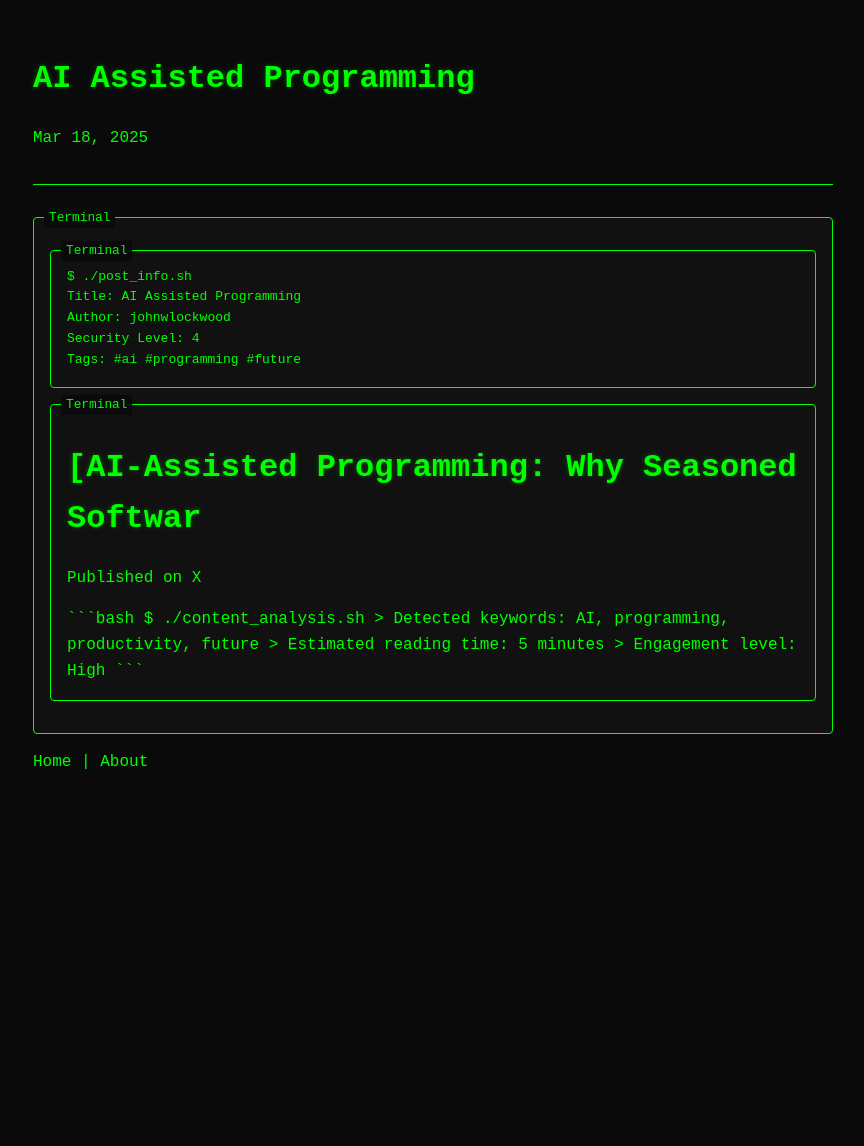
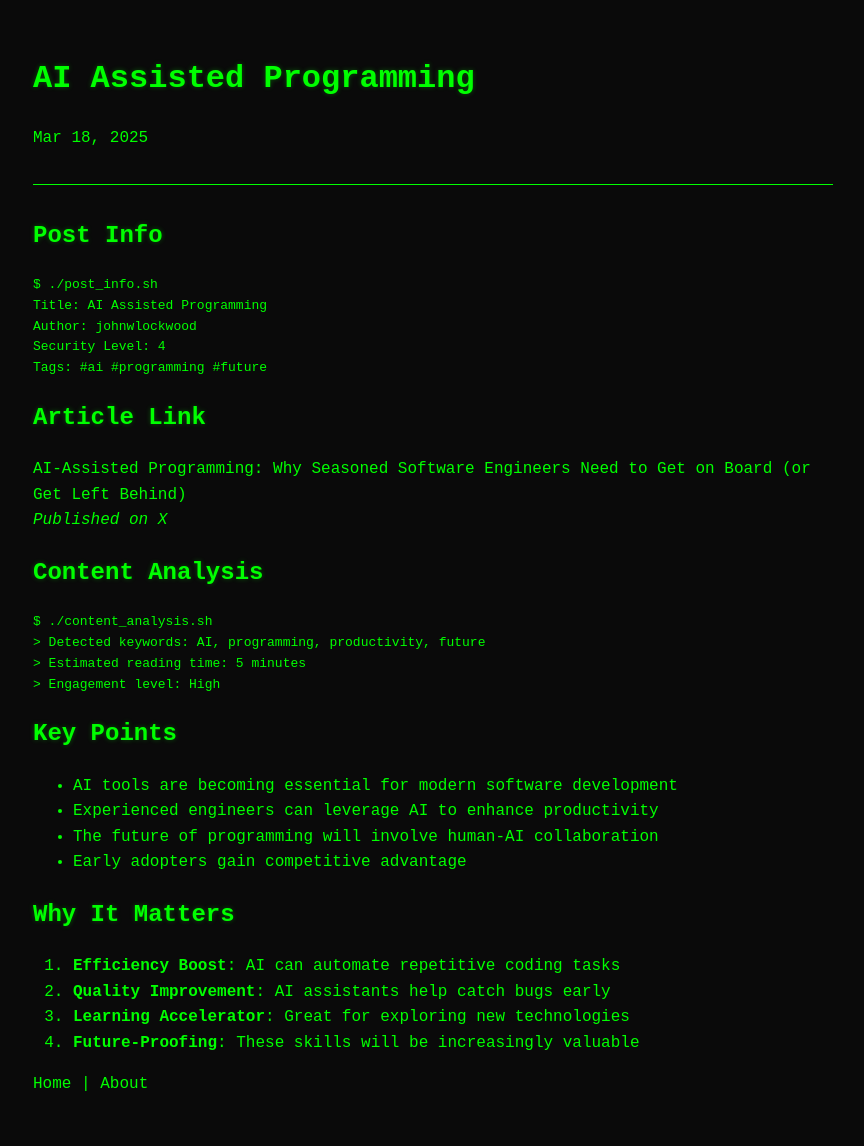
Before and after one commit to johnwlockwood/johnwlockwood.github.io, a Jekyll site: the page built from _posts/2025-03-24-ai-assisted-programming.markdown, in a window 1280 px wide. Shown: the whole page, without its empty margins (207-1071 px from the left). Built offline with Jekyll 4.4.1, drawn with Linux system fonts in a browser that asks for light colours; before the commit the page ends 900 px from its top, so only the background shows below that.

Commit message:
fix posts

````diff
--- a/_posts/2025-03-24-ai-assisted-programming.markdown
+++ b/_posts/2025-03-24-ai-assisted-programming.markdown
@@ -1,10 +1,13 @@
 ---
 layout: post
-title:  "AI Assisted Programming"
-date:   2025-03-18 11:43:14 -0700
+title: "AI Assisted Programming"
+date: 2025-03-18 11:43:14 -0700
+categories: ai programming future
 ---
 
-```bash
+## Post Info
+
+```terminal-command
 $ ./post_info.sh
 Title: AI Assisted Programming
 Author: johnwlockwood
@@ -12,14 +15,30 @@ Security Level: 4
 Tags: #ai #programming #future
 ```
 
-<div class="terminal">
-<a href="https://x.com/johnwlockwoodiv/status/1902051964235739346"><h1 class="typewriter">[AI-Assisted Programming: Why Seasoned Software Engineers Need to Get on Board (or Get Left Behind)]</h1></a>
-<p><a href="https://x.com/johnwlockwoodiv/status/1902051964235739346">Published on X</a></p>
+## Article Link
 
-```bash
+[AI-Assisted Programming: Why Seasoned Software Engineers Need to Get on Board (or Get Left Behind)](https://x.com/johnwlockwoodiv/status/1902051964235739346)
+*Published on X*
+
+## Content Analysis
+
+```terminal-command
 $ ./content_analysis.sh
 > Detected keywords: AI, programming, productivity, future
 > Estimated reading time: 5 minutes
 > Engagement level: High
 ```
-</div>
+
+## Key Points
+
+- AI tools are becoming essential for modern software development
+- Experienced engineers can leverage AI to enhance productivity
+- The future of programming will involve human-AI collaboration
+- Early adopters gain competitive advantage
+
+## Why It Matters
+
+1. **Efficiency Boost**: AI can automate repetitive coding tasks
+2. **Quality Improvement**: AI assistants help catch bugs early
+3. **Learning Accelerator**: Great for exploring new technologies
+4. **Future-Proofing**: These skills will be increasingly valuable
--- a/assets/css/style.css
+++ b/assets/css/style.css
@@ -61,17 +61,18 @@ a:hover {
   color: var(--accent-color);
 }
 
-/* Terminal-like elements */
-.terminal {
+/* Terminal command blocks */
+pre.terminal-command {
   background-color: #111;
   border: 1px solid var(--accent-color);
   border-radius: 4px;
   padding: 1rem;
   margin: 1rem 0;
   position: relative;
+  overflow-x: auto;
 }
 
-.terminal:before {
+pre.terminal-command:before {
   content: "Terminal";
   position: absolute;
   top: -10px;
@@ -80,6 +81,21 @@ a:hover {
   padding: 0 5px;
   font-size: 0.8rem;
   color: var(--accent-color);
+}
+
+/* Typewriter effect for headers */
+h2.typewriter {
+  display: inline-block;
+}
+
+/* General content styling */
+.post-content {
+  line-height: 1.6;
+}
+
+.post-content ul,
+.post-content ol {
+  padding-left: 2rem;
 }
 
 /* Blinking cursor effect */
````
Also changed, not shown: _posts/2025-03-26-relativity-spacetime.markdown (added, +48 -0 lines).
